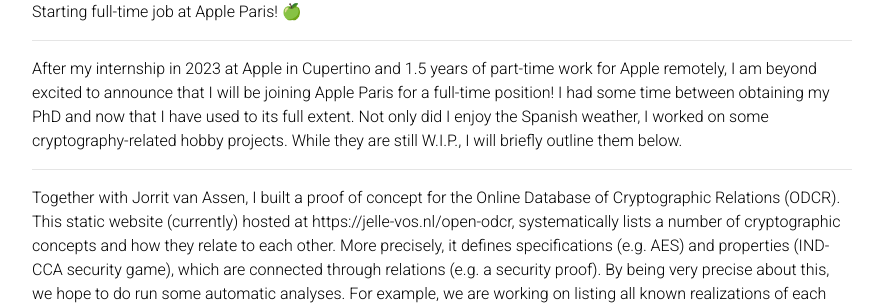
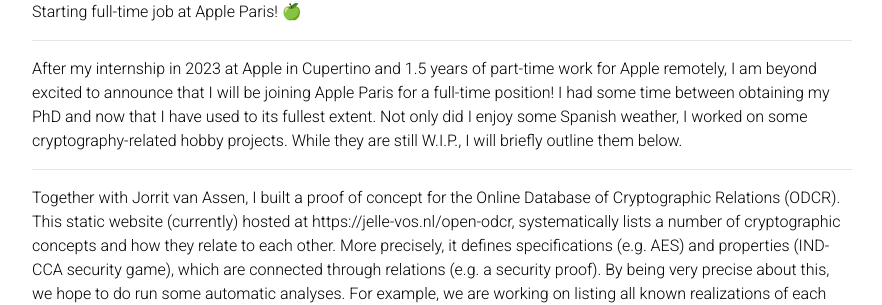
Before and after one commit to jellevos/jellevos.github.io, a Jekyll site: the page built from _news/06_apple_and_projects.md, in a window 1280 px wide. Shown: the part 238-543 px from the top of the page, without its empty margins (198-1080 px from the left). Built offline with Jekyll 4.4.1, drawn with Linux system fonts in a browser that asks for light colours; comment, search, counter and statistics services are not loaded; a style sheet for code colours, icons or effects is not loaded.

Commit message:
Update 06_apple_and_projects.md

```diff
--- a/_news/06_apple_and_projects.md
+++ b/_news/06_apple_and_projects.md
@@ -1,14 +1,14 @@
 ---
 layout: post
 date: 2025-08-31 11:30:00-0400
-inline: true
+inline: false
 ---
 
 Starting full-time job at Apple Paris! 🍏
 
 ---
 
-After my internship in 2023 at Apple in Cupertino and 1.5 years of part-time work for Apple remotely, I am beyond excited to announce that I will be joining Apple Paris for a full-time position! I had some time between obtaining my PhD and now that I have used to its full extent. Not only did I enjoy the Spanish weather, I worked on some cryptography-related hobby projects. While they are still W.I.P., I will briefly outline them below.
+After my internship in 2023 at Apple in Cupertino and 1.5 years of part-time work for Apple remotely, I am beyond excited to announce that I will be joining Apple Paris for a full-time position! I had some time between obtaining my PhD and now that I have used to its fullest extent. Not only did I enjoy some Spanish weather, I worked on some cryptography-related hobby projects. While they are still W.I.P., I will briefly outline them below.
 
 ---
 
```
